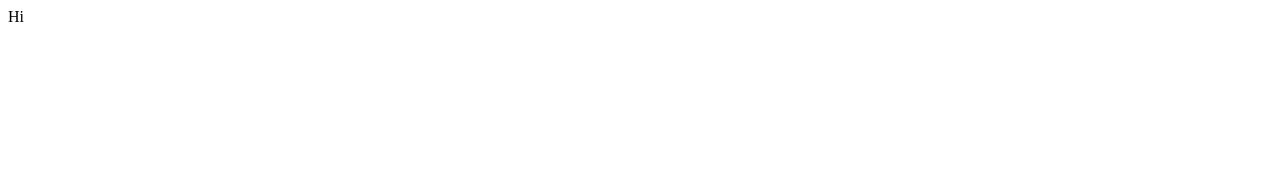
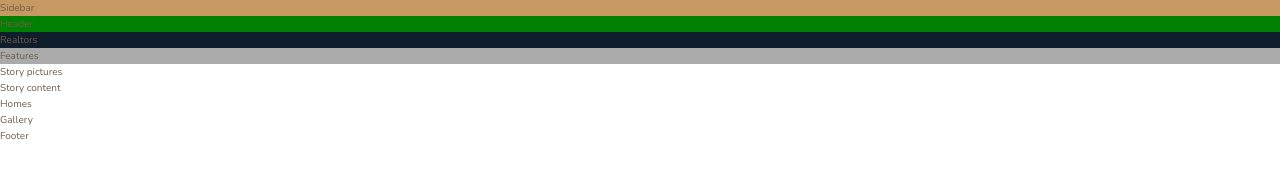
Before and after one commit to RhyChaw/Nexter-project, a website: page index.html in a window 1280 px wide. Drawn offline with nearby package versions, Linux system fonts and the light colour scheme.

Commit message:
started work

```diff
--- a/index.html
+++ b/index.html
@@ -12,6 +12,41 @@
         <title>nexter &mdash; your home, your freedom</title>
     </head>
     <body class="container">
-        Hi
+        <div class="sidebar">
+            Sidebar
+        </div>
+
+        <header class="header">
+            Header
+        </header>
+
+
+        <div class="realtors">
+            Realtors
+        </div>
+
+        <section class="features">
+            Features
+        </section>
+
+        <div class="story__pictures">
+            Story pictures
+        </div>
+
+        <div class="story__content">
+            Story content
+        </div>
+
+        <div class="homes">
+            Homes
+        </div>
+
+        <div class="gallery">
+            Gallery
+        </div>
+
+        <footer class="footer">
+            Footer
+        </footer>
     </body>
 </html>
--- a/sass/_features.scss
+++ b/sass/_features.scss
@@ -0,0 +1,3 @@
+.features {
+    background-color: $color-grey-light-2;
+}
--- a/sass/_header.scss
+++ b/sass/_header.scss
@@ -0,0 +1,3 @@
+.header {
+    background-color: green;
+}
--- a/sass/_realtors.scss
+++ b/sass/_realtors.scss
@@ -0,0 +1,3 @@
+.realtors {
+    background-color: $color-secondary;
+}
--- a/sass/_sidebar.scss
+++ b/sass/_sidebar.scss
@@ -0,0 +1,3 @@
+.sidebar {
+    background-color: $color-primary;
+}
```
Also changed, not shown: css/style.css, 1 other file.
